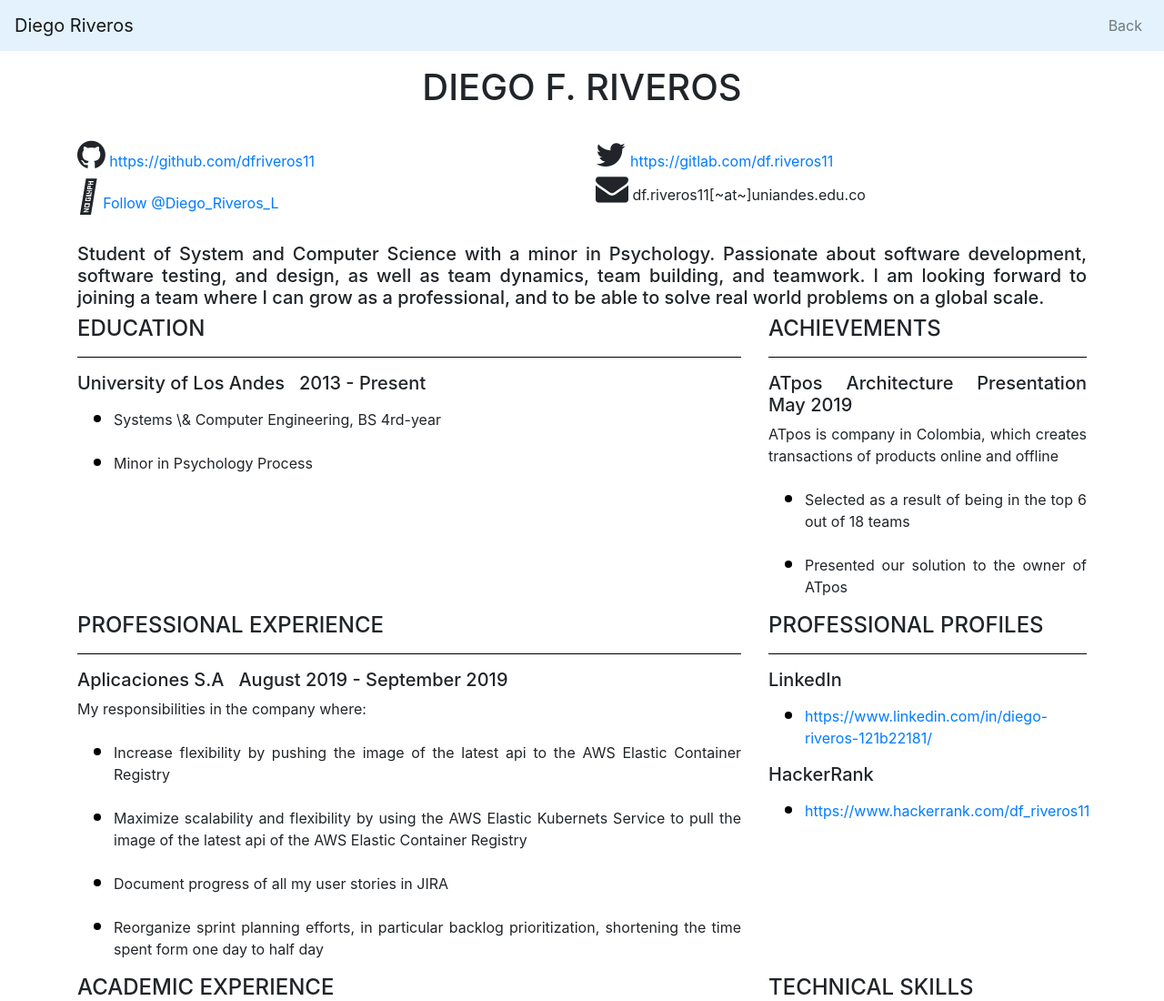
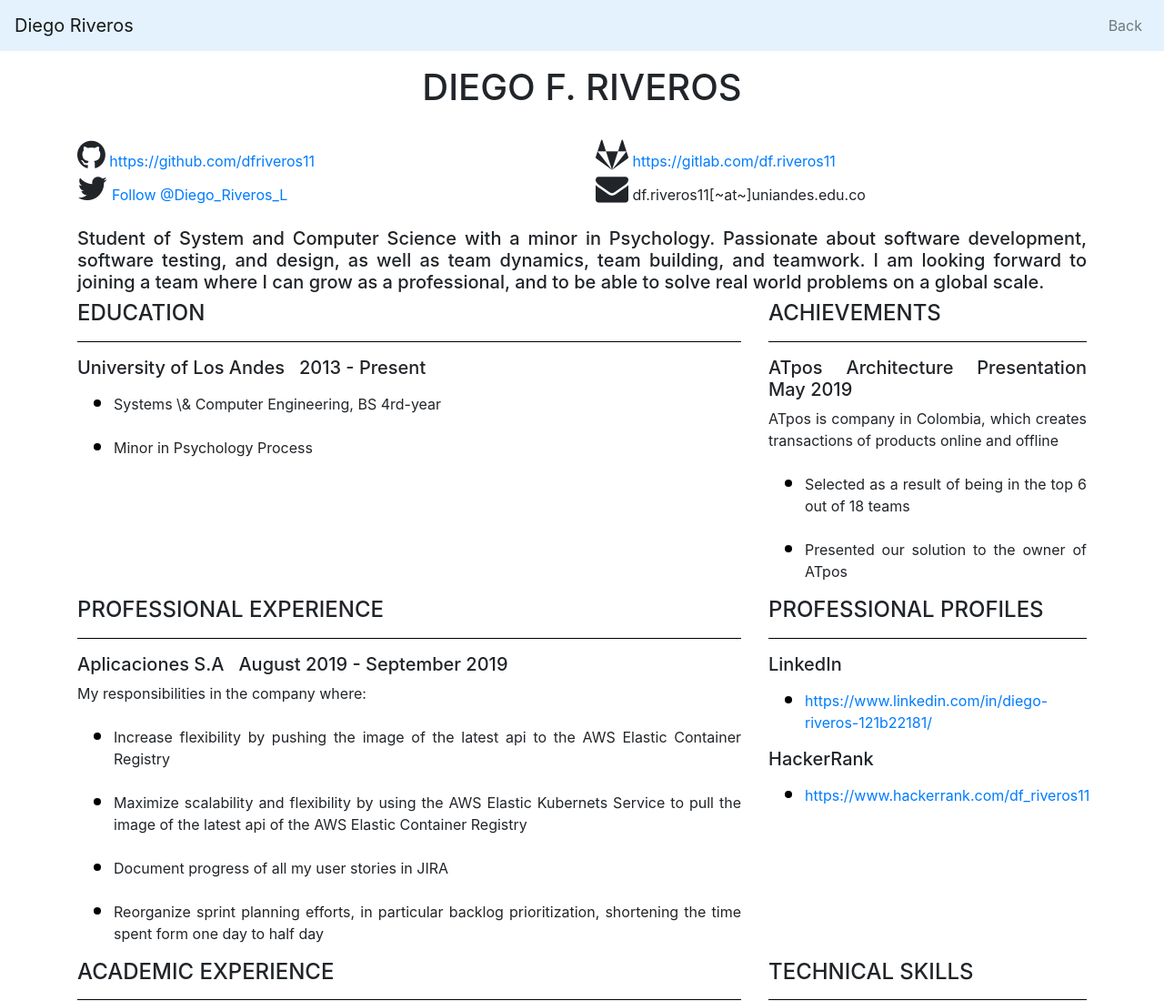
Before and after one commit to dfriveros11/DiegoRiveros, a website: page cv.html in a window 1280 px wide. Shown: the top 1100 px of the page at 91% size. Drawn offline with nearby package versions, Linux system fonts and the light colour scheme.

Commit message:
Update cv.html

```diff
--- a/cv.html
+++ b/cv.html
@@ -68,7 +68,7 @@
           >
         </div>
         <div class="col-md-6">
-          <i class="fa fa-twitter" aria-hidden="true" style="font-size:36px"></i>
+          <i class="fa fa-gitlab" style="font-size:36px"></i>
           <a class="icon" href="https://gitlab.com/df.riveros11"
             >https://gitlab.com/df.riveros11</a
           >
@@ -77,7 +77,7 @@
 
       <div class="row">
         <div class="col-md-6">
-          <i class="fab fa-twitter" style="font-size:36px"></i>
+          <i class="fa fa-twitter" aria-hidden="true" style="font-size:36px"></i>
           <a class="icon" href="https://twitter.com/Diego_Riveros_L"
             >Follow @Diego_Riveros_L</a
           >
```
